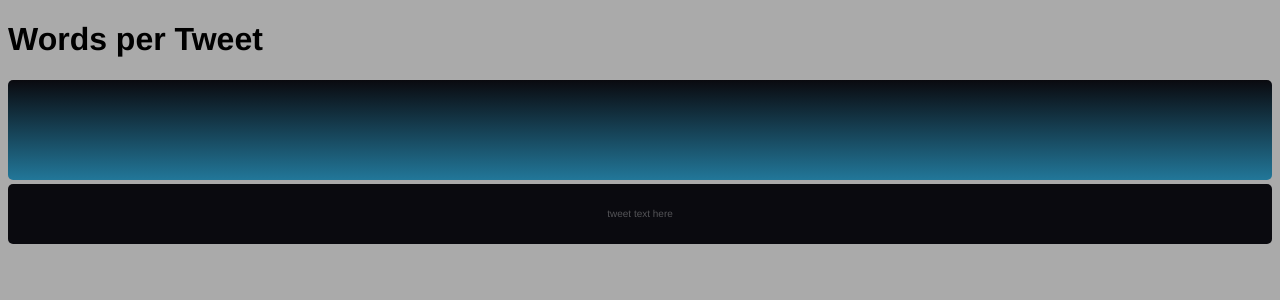
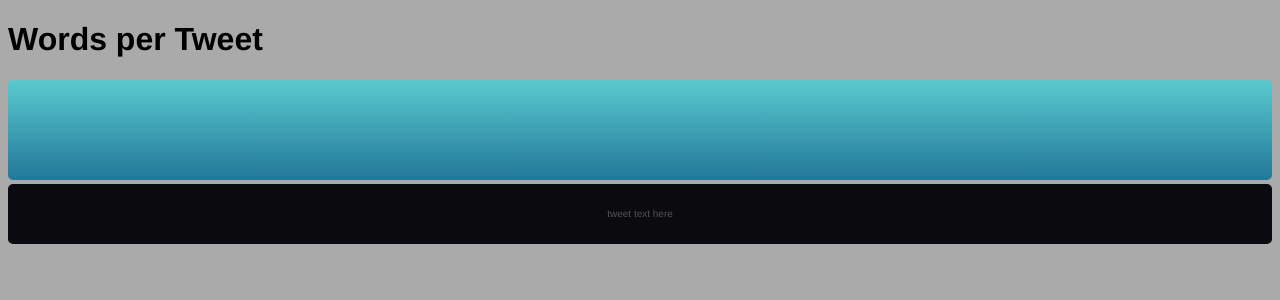
Before and after one commit to stephenlb/eon-spark, a Jekyll site: the page docs/tutorials/twitter-feed/index.html, which Jekyll copies as it is, in a window 1280 px wide. Shown: the top 300 px of the page. Built offline with Jekyll 4.4.1, drawn with Linux system fonts in a browser that asks for light colours.

```diff
--- a/docs/tutorials/twitter-feed/index.html
+++ b/docs/tutorials/twitter-feed/index.html
@@ -20,15 +20,15 @@
     }
     #twitter {
         background: #0a0a0f;
-        background: linear-gradient( #0a0a0f, #279 );
+        background: linear-gradient( #5acacf, #279 );
         width: 100%;
         height: 100px;
     }
     line.tweet {
-        stroke: rgba( 25, 125, 220, 0.4 );
+        stroke: rgba( 250, 225, 220, 0.4 );
         stroke-width: 0.5%;
         stroke-linecap: round;
-        animation: tweet 6.0s linear 0s infinite;
+        animation: tweet 3.0s linear 0s infinite;
     }
     #tweet {
         width: 100%;
@@ -41,8 +41,9 @@
         overflow: hidden;
     }
     @keyframes tweet {
-        0%   { }
-        50%  { stroke: rgba( 17, 157, 164, 0.8 ) }
+        0%   { stroke: rgba( 255, 255, 255, 1.0 ) }
+        4%   { stroke: rgba( 250, 225, 220, 0.4 ) }
+        50%  { stroke: rgba(  17, 157, 164, 0.9 ) }
         100% { }
     }
 </style>
--- a/package.json
+++ b/package.json
@@ -1,6 +1,6 @@
 {
   "name": "eon-spark",
-  "version": "1.1.0",
+  "version": "1.1.4",
   "description": "Developers create engaging, beautiful live data visuals that helps you stand out. It's fast, simple, and open source. EON Spark is the visual representation of live streaming data, the way you would imagine.",
   "main": "docs/lib/eon-spark.js",
   "scripts": {
```
Also changed, not shown: other parts of docs/tutorials/twitter-feed/index.html (+3 -2 lines), docs/lib/eon-spark.js.
